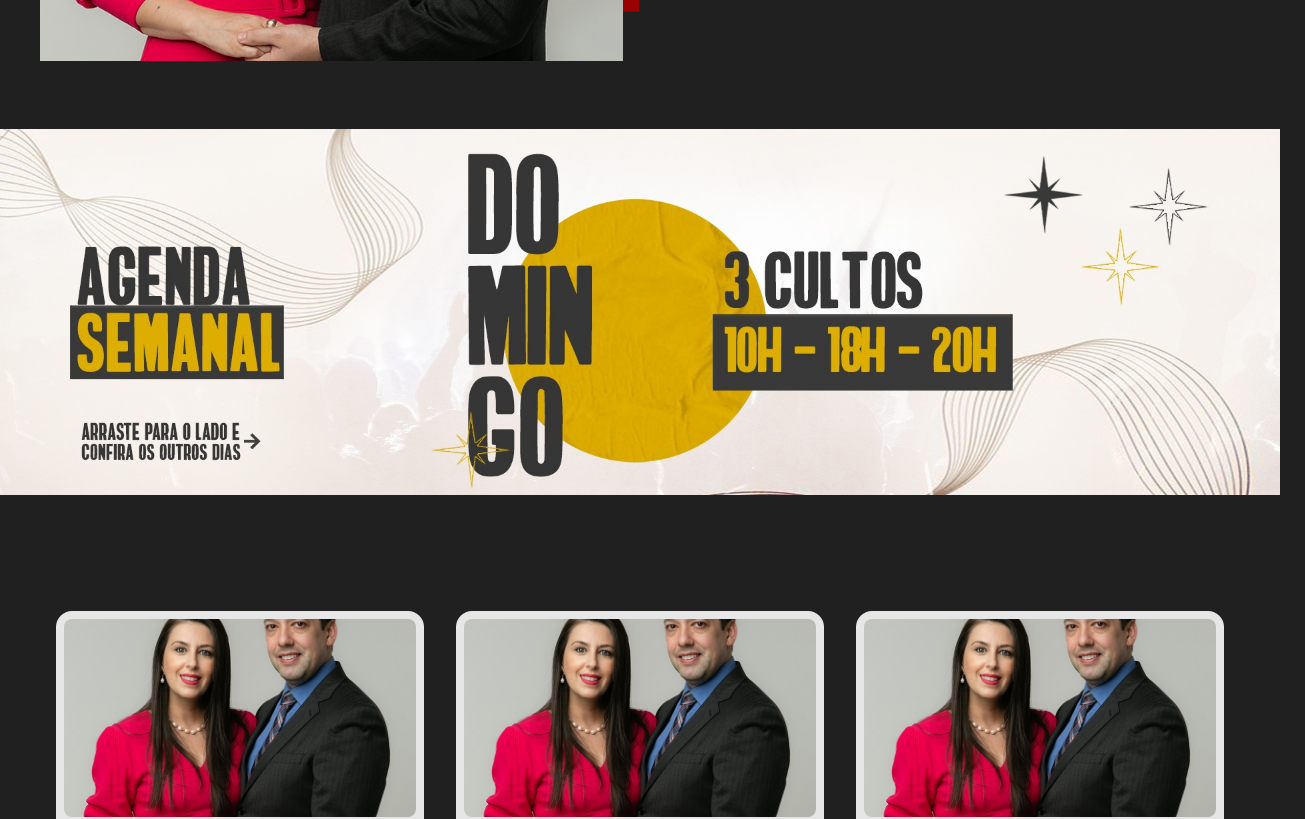
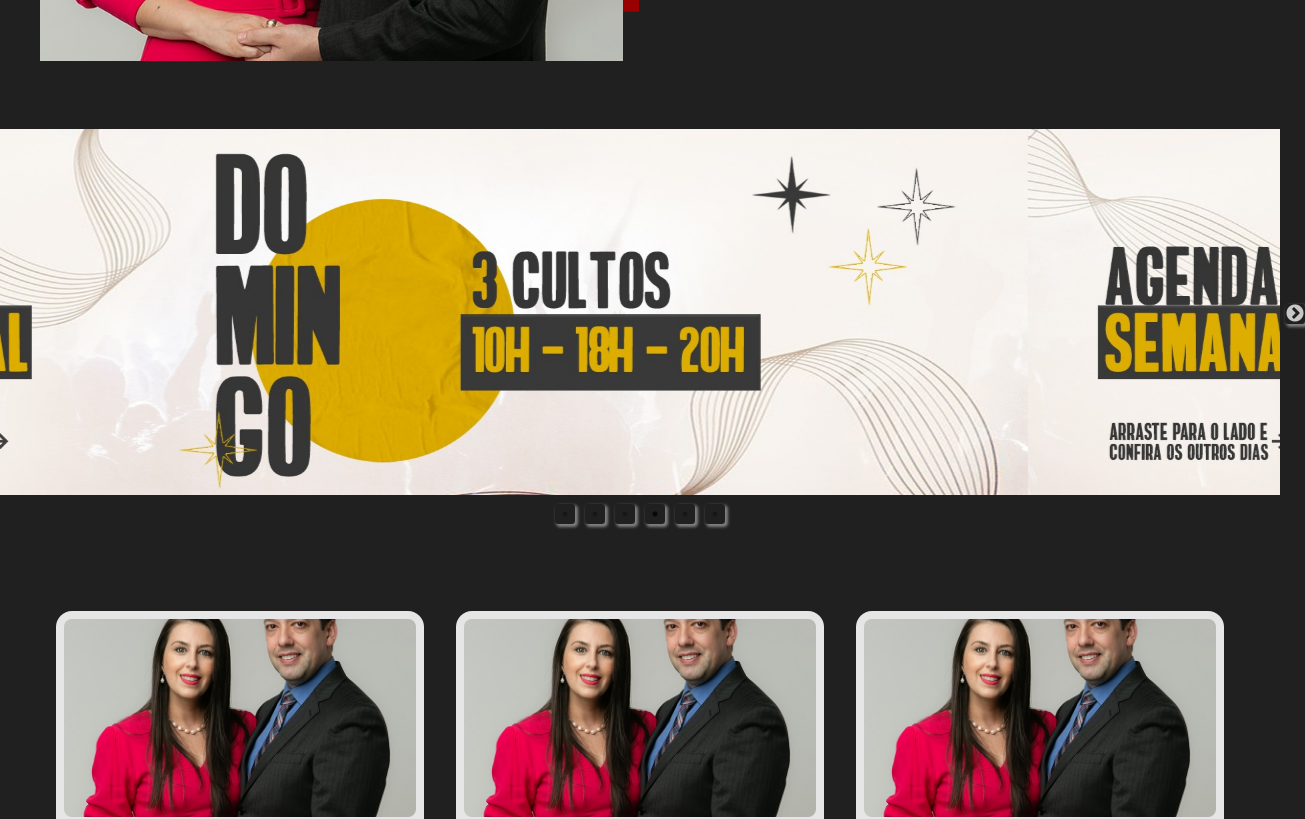
Before and after one commit to giovannicurcuruto/mdc-template, a React (Vite) app: page / in a window 1280 px wide. Shown: the part 1520-2339 px from the top of the page, 1305 px wide, since content can reach past the window. Built offline with nearby package versions, Linux system fonts and the light colour scheme.

Commit message:
ADD o react slick

```diff
--- a/package.json
+++ b/package.json
@@ -19,12 +19,15 @@
     "react-dom": "^18.3.1",
     "react-helmet-async": "^2.0.5",
     "react-router-dom": "^6.28.0",
+    "react-slick": "^0.30.2",
+    "slick-carousel": "^1.8.1",
     "styled-components": "^6.1.13"
   },
   "devDependencies": {
     "@eslint/js": "^9.13.0",
     "@types/react": "^18.3.12",
     "@types/react-dom": "^18.3.1",
+    "@types/react-slick": "^0.23.13",
     "@vitejs/plugin-react-swc": "^3.5.0",
     "eslint": "^9.13.0",
     "eslint-plugin-react-hooks": "^5.0.0",
--- a/src/components/Banners/index.tsx
+++ b/src/components/Banners/index.tsx
@@ -3,6 +3,8 @@ import img_banner from '../../assets/banner_04.jpg';
 import img_banner_semanal from '../../assets/banner_01.jpg';
 import img_banner_church from '../../assets/church.jpg';
 import logo_banner from '../../assets/logo2.png';
+import Slider from "react-slick";
+
 
 export function BannerEncontre() {
     return (
@@ -34,7 +36,7 @@ export function BannerHome() {
 
                 <div></div>
                 <div>
-                    <img src={logo_banner} alt=""  />
+                    <img src={logo_banner} alt="" />
                 </div>
 
 
@@ -54,3 +56,41 @@ export function BannerImgBanner() {
         </>
     )
 }
+
+export function BannerSlider() {
+    const settings = {
+        dots: true,
+        infinite: true,
+        speed: 900,
+        slidesToShow: 1,
+        slidesToScroll: 1,
+        autoplay: true,
+        autoplaySpeed: 2000
+
+    };
+    return (
+        <div className="slider-container">
+            <Slider {...settings}>
+                <div>
+                    <img src={img_banner_semanal} alt="Agenda semanal" />
+                </div>
+                <div>
+                    <img src={img_banner_semanal} alt="Agenda semanal" />
+                </div>
+                <div>
+                    <img src={img_banner_semanal} alt="Agenda semanal" />
+                </div>
+                <div>
+                    <img src={img_banner_semanal} alt="Agenda semanal" />
+                </div>
+                <div>
+                    <img src={img_banner_semanal} alt="Agenda semanal" />
+                </div>
+                <div>
+                    <img src={img_banner_semanal} alt="Agenda semanal" />
+                </div>
+            </Slider>
+        </div>
+    );
+
+}
--- a/src/pages/Home/index.tsx
+++ b/src/pages/Home/index.tsx
@@ -5,7 +5,7 @@ import { BannerSecondary, BgBox, CardContainer, ImgPastors, LastGrid, Pastors, P
 //importações que depois serão removidas
 import foto_patores from "../../assets/pastors.jpg";
 import ImageText from "../../components/ImageText";
-import { BannerEncontre, BannerHome, BannerSemanal } from "../../components/Banners";
+import { BannerEncontre, BannerHome, BannerSlider } from "../../components/Banners";
 import CardsComponents from "../../components/Cards";
 
 export default function HomePage() {
@@ -29,8 +29,12 @@ export default function HomePage() {
 
                 </Pastors>
 
+                {/* <BannerSecondary>
+                    <BannerSemanal />
+                </BannerSecondary> */}
+
                 <BannerSecondary>
-                    <BannerSemanal />
+                    <BannerSlider />
                 </BannerSecondary>
 
                 <CardContainer>
--- a/src/style.ts
+++ b/src/style.ts
@@ -1,4 +1,6 @@
 import styled, { createGlobalStyle } from 'styled-components';
+import "slick-carousel/slick/slick.css";
+import "slick-carousel/slick/slick-theme.css";
 
 export const GlobalStyle = createGlobalStyle`
   @import url('https://fonts.googleapis.com/css2?family=Montserrat:ital,wght@0,100..900;1,100..900&display=swap');
```
Also changed, not shown: 1 other file (tests, documents, lock files or other folders).
